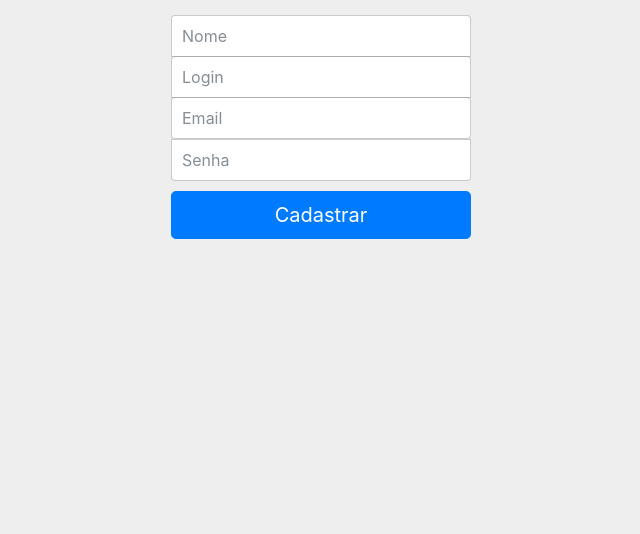
After one commit to lucasleandrodemoura/GesProjeto, a CodeIgniter app: page /database/login/cadastro in a window 1280 px wide. The commit adds this page. Shown: the top 534 px of the page, without its empty margins (319-959 px from the left). Run offline with CodeIgniter, Linux system fonts and the light colour scheme; some libraries are stand-ins or nearby versions.

Commit message:
Criado o cadastro de usuários

```diff
--- a/GesProjeto/application/controllers/Login.php
+++ b/GesProjeto/application/controllers/Login.php
@@ -139,4 +139,48 @@ class Login extends CI_Controller {
     }
 
 
+    /**
+     * Abre a tela de cadastro de usuários
+     */
+    function cadastro(){
+        $this->load->view("Includes/header");
+        $data["erro"] = "";
+        $this->load->view("login/cadastro",$data);
+        $this->load->view("Includes/footer");
+    }
+
+    function cadastrar(){
+
+        $data["nome"] = $this->input->post("nome");
+        $data["login"] = $this->input->post("login");
+        $data["senha"] = $this->input->post("senha");
+        $data["email"] = $this->input->post("email");
+        $data["erro"] = "";
+
+        //Avalia regras
+        $this->db->select("COUNT(*) as contagem");
+        $this->db->where("login",$data["login"]);
+        if($this->db->get("usuario")->result()[0]->contagem>0){
+            $data["erro"] = 1;
+        }
+
+        $this->db->select("COUNT(*) as contagem");
+        $this->db->where("email",$data["email"]);
+        if($this->db->get("usuario")->result()[0]->contagem>0){
+            $data["erro"] = 2;
+        }
+
+
+        if($data["erro"]!=""){
+            $this->load->view("Includes/header");
+            $this->load->view("login/cadastro",$data);
+            $this->load->view("Includes/footer");
+        }else{
+            //Faz a inclusão
+            $this->db->insert("usuario",$data);
+            redirect("Login/3");
+        }
+    }
+
+
 }
--- /dev/null
+++ b/GesProjeto/application/views/login/cadastro.php
@@ -0,0 +1,36 @@
+<?php
+defined('BASEPATH') OR exit('No direct script access allowed');
+?>
+<style type="text/css">
+body {
+  padding-top: 40px;
+  padding-bottom: 40px;
+  background-color: #eee;
+}
+</style>
+
+
+<div class="container">
+    <?php echo form_open("login/cadastrar"); ?>
+    <div class="form-signin">
+
+            <?php if($erro==1) { ?>
+                <h4 class="form-signin-heading bg-danger">Usuário já cadastrado!</h4>
+            <?php } ?>
+            <?php if($erro==2) { ?>
+                <h4 class="form-signin-heading bg-warning">E-mail já utilizado!</h4>
+            <?php } ?>
+            <label for="inputNome" class="sr-only">Nome</label>
+            <input type="text" id="inputNome" autocomplete="off" name="nome" class="form-control" placeholder="Nome" required>
+            <label for="inputLogin" class="sr-only">Usuário</label>
+            <input type="text" id="inputLogin" autocomplete="off" name="login" class="form-control" placeholder="Login" required>
+            <label for="inputEmail" class="sr-only">E-mail</label>
+            <input type="email" id="inputEmail" autocomplete="off" name="email" class="form-control" placeholder="Email" required>
+            <label for="inputPassword" class="sr-only">Senha</label>
+            <input type="password" id="inputPassword" autocomplete="off" name="senha" class="form-control" placeholder="Senha" required>
+            <button class="btn btn-lg btn-primary btn-block" type="submit">Cadastrar</button>
+
+
+    </div>
+    </form>
+</div>
```
Also changed, not shown: GesProjeto/application/views/login/login.php (+9 -2 lines).
